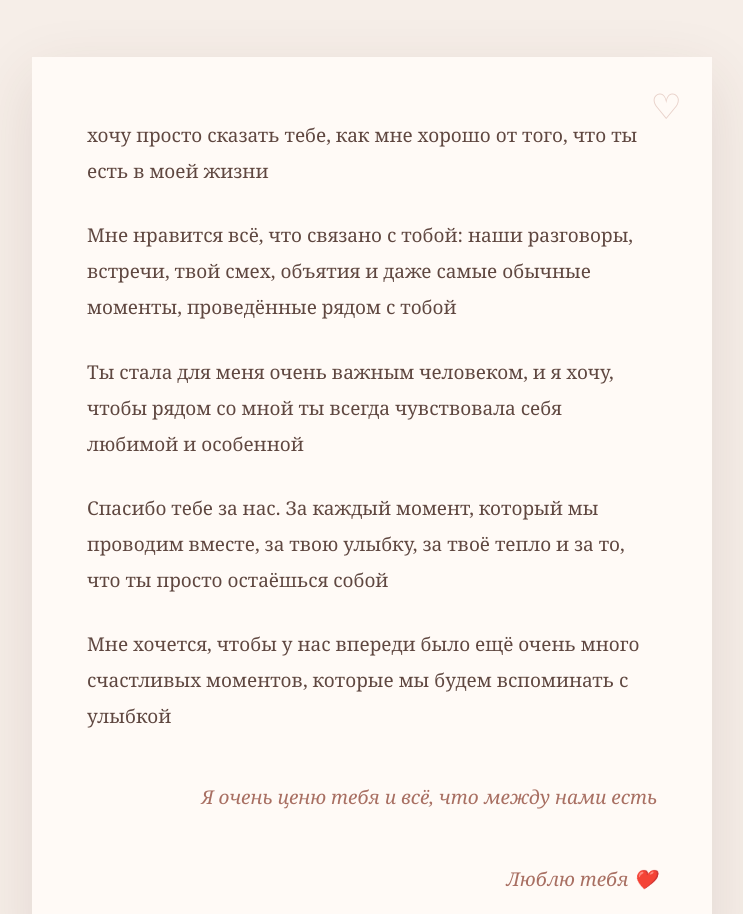
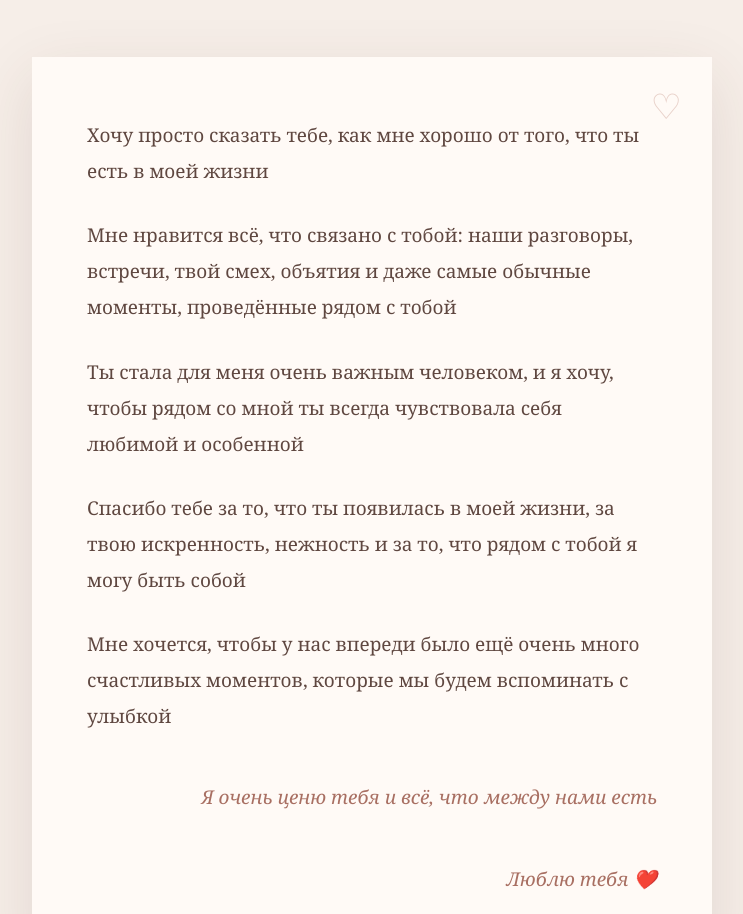
Before and after one commit to MerasMedgat/love-site, a website built with webpack: page index.html in a window 1280 px wide. Shown: the part 4856-5770 px from the top of the page, without its empty margins (268-1011 px from the left). Built offline with nearby package versions, Linux system fonts and the light colour scheme.

Commit message:
Update site3

```diff
--- a/index.html
+++ b/index.html
@@ -182,8 +182,9 @@
 
     <div class="letter-paper">
 
+
       <p>
-        хочу просто сказать тебе, как мне хорошо от того, что ты есть в моей жизни
+        Хочу просто сказать тебе, как мне хорошо от того, что ты есть в моей жизни
       </p>
       <p>
         Мне нравится всё, что связано с тобой: наши разговоры, встречи, твой смех, объятия и даже самые обычные моменты, проведённые рядом с тобой
@@ -193,7 +194,7 @@
       </p>
 
       <p>
-        Спасибо тебе за нас. За каждый момент, который мы проводим вместе, за твою улыбку, за твоё тепло и за то, что ты просто остаёшься собой
+        Спасибо тебе за то, что ты появилась в моей жизни, за твою искренность, нежность и за то, что рядом с тобой я могу быть собой
       </p>
 
       <p>
```
